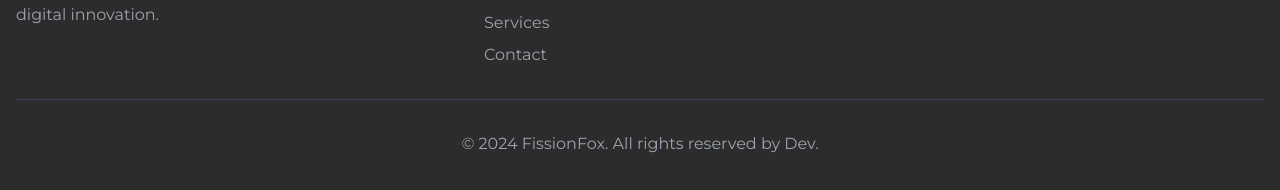
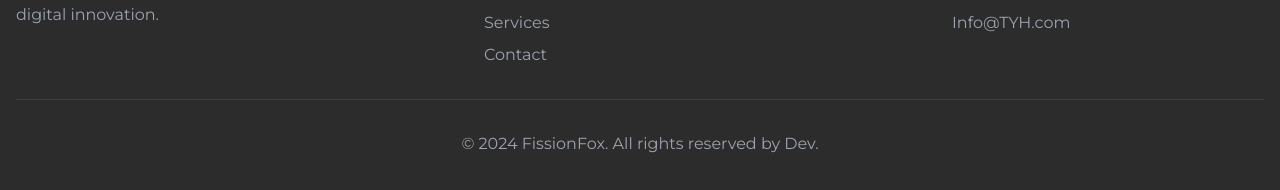
Before and after one commit to hina8roccobaby/sampleSite, a plain HTML site: page index.html in a window 1280 px wide. Shown: the part 4337-4527 px from the top of the page. Drawn offline with nearby package versions, Linux system fonts and the light colour scheme.

Commit message:
fix: "Latest Changes"

```diff
--- a/index.html
+++ b/index.html
@@ -910,8 +910,11 @@
               </li>
             </ul>
           </div>
-          <div class="w-full md:w-1/4 mb-6 md:mb-0">
+          <div class="w-full md:w-1/4 mb-6 md:mb-0 ">
             <h3 class="text-xl font-semibold mb-4">Connect With Us</h3>
+            <div class="flex flex-col justify-normal h-full">
+
+
             <div class="flex space-x-4">
               <a
                 href="#"
@@ -933,6 +936,8 @@
                 class="text-gray-400 hover:text-white transition duration-300"
                 ><i class="fab fa-instagram"></i
               ></a>
+            </div>
+            <a class="text-gray-400 py-2" href="mailto:info@tyh.com">Info@TYH.com</a>
             </div>
           </div>
           <div class="block sm:block w-full md:hidden lg:w-1/4">
```
